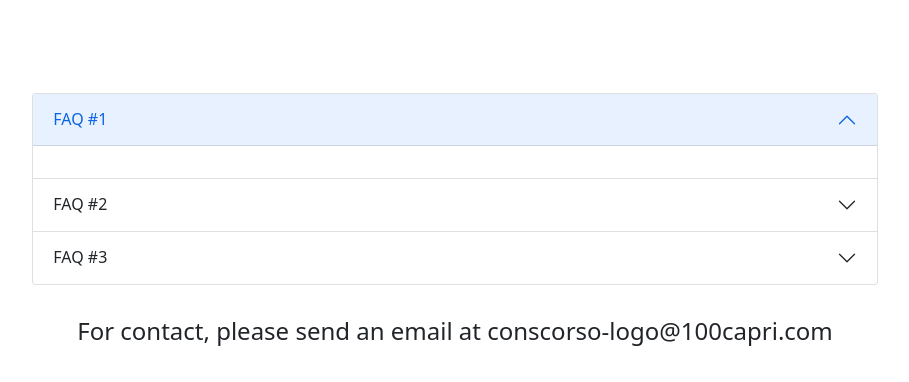
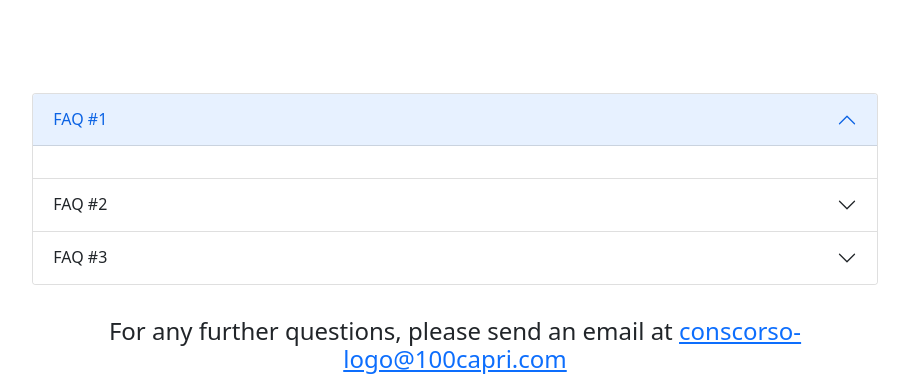
Before and after one commit to 100capri/bando-logo, a plain HTML site: page index.html in a window 1280 px wide. Shown: the part 566-948 px from the top of the page, without its empty margins (185-1094 px from the left). Before the commit the page ends 919 px from the top, so only its background shows below. Drawn offline with nearby package versions, Linux system fonts and the light colour scheme.

Commit message:
Update index.html

```diff
--- a/index.html
+++ b/index.html
@@ -63,7 +63,7 @@
           </div>
         </div>
       </div>
-      <h4 style="margin-top: 32px;" class="text-center">For contact, please send an email at <a href="mailto:conscorso-logo@100capri.com"></a>conscorso-logo@100capri.com</h4>
+      <h4 style="margin-top: 32px;" class="text-center">For any further questions, please send an email at <a href="mailto:conscorso-logo@100capri.com">conscorso-logo@100capri.com</a></h4>
     </div>
     </div>
 </body>
```
